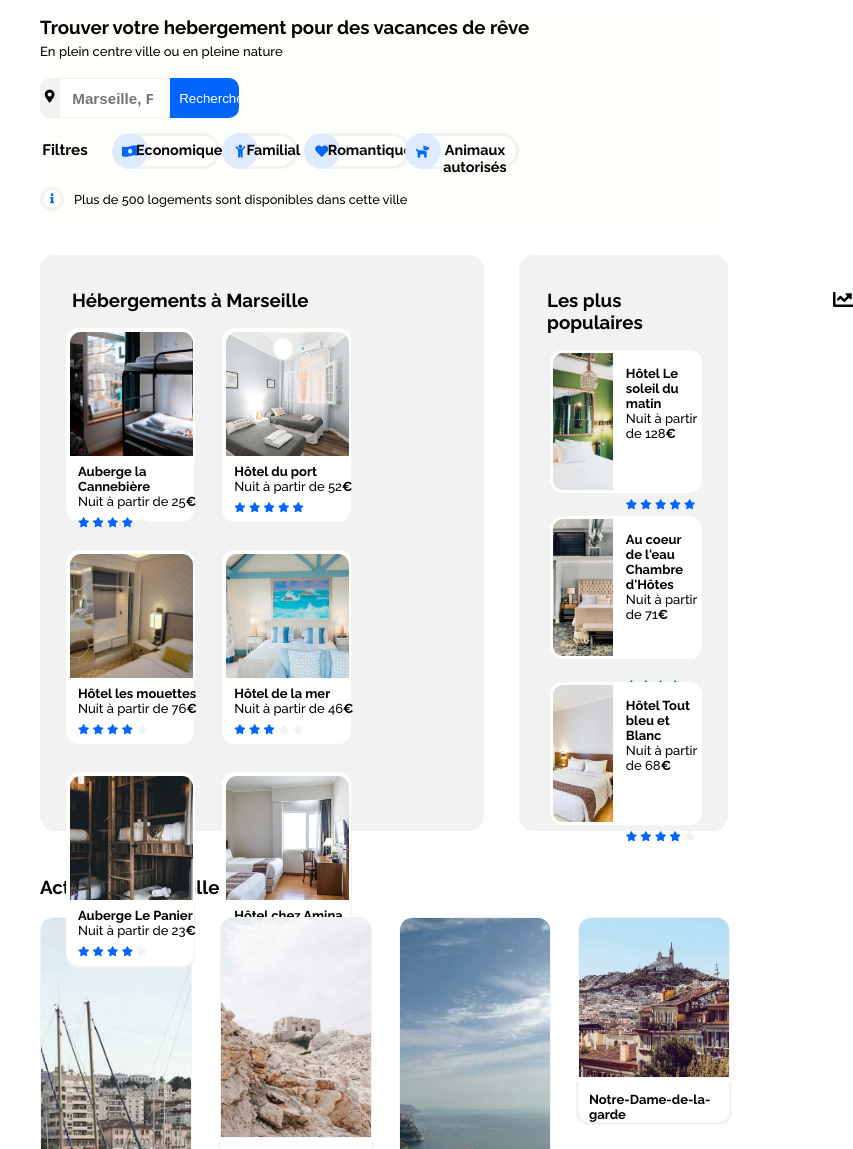
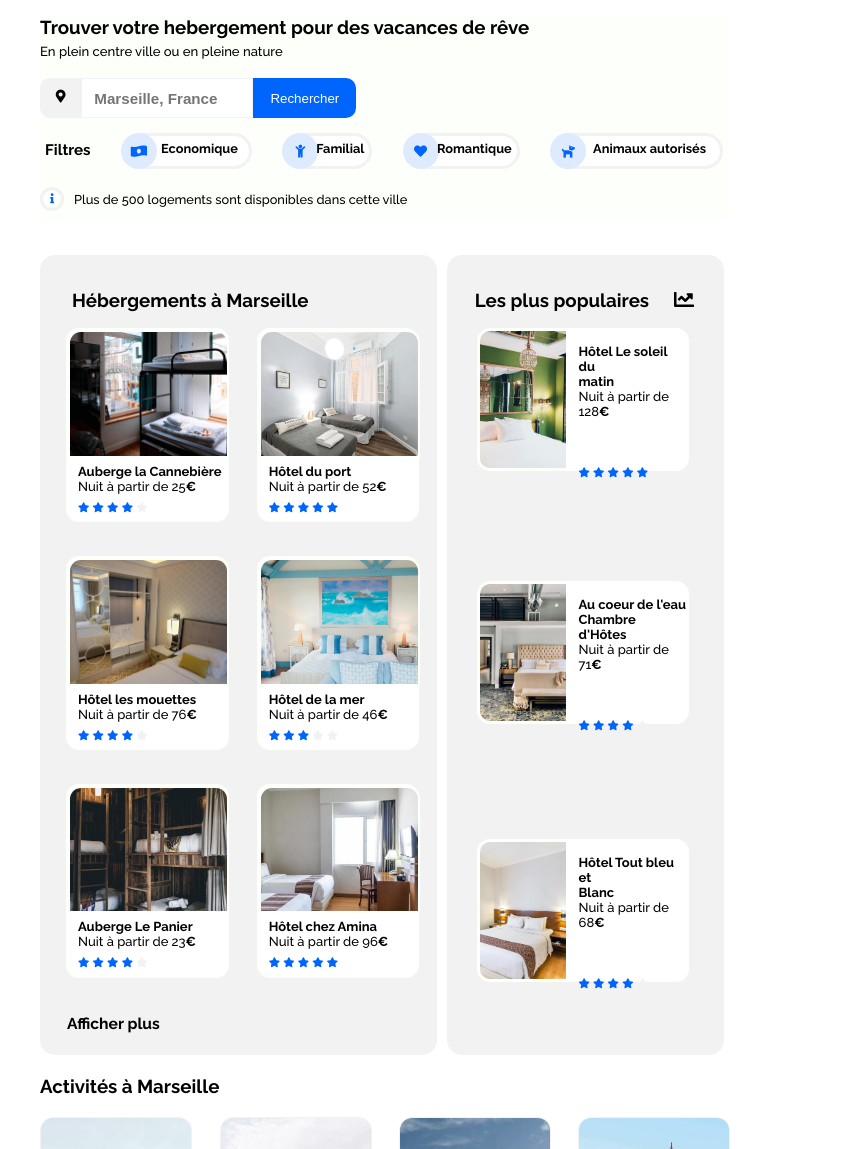
Before and after one commit to Masamba-Chris/ChristopheMasamba_02_11052021, a plain HTML site: page index.html in a window 768 px wide. Shown: the part 103-1252 px from the top of the page, 853 px wide, since content can reach past the window. Drawn offline with Linux system fonts and the light colour scheme.

Commit message:
Ajout Version tablette

```diff
--- a/styles/accueil.css
+++ b/styles/accueil.css
@@ -220,6 +220,9 @@ body {
 .choix{
 	text-decoration: none;
 	color: black;
+}
+.choix:hover {
+  background-color: gold;
 }
 
 /*================SECTION 02 ===============*/
@@ -529,9 +532,6 @@ footer{
 }
 
 /*============= ADAPTATION RISPONSIVE ==============*/
-
-
-
 @media screen and (max-width: 765px)
 {
  	body{
@@ -760,7 +760,6 @@ footer{
 	#image11, #image12, #image13, #image14, #image15, #image16{
 		width: 90%;
 		margin-left: 4px;
-
 	}
 	#affch{
 		position: relative;
@@ -776,7 +775,6 @@ footer{
 		right: 20px;
 
 	}
-
 	.vieuxport, .pomeg, .frioul, .parc, .notredame, .longch{
 		width: 90%;
 		height: 150px;
@@ -823,18 +821,14 @@ footer{
 	}
 	/*=============== Footer =============*/
 	footer{
-
 		display: block;
 		height: 400px;
-
 	}
-
 	#apropos{
 		width: 100%;
 		position: relative;
 		top: 40px;
 		margin-bottom: 50px;
-
 	}
 	#nosheberg{
 		width: 100%;
@@ -842,7 +836,6 @@ footer{
 		left: 0px;
 		top: 20px;
 		margin-bottom:30px;
-
 	}
 	#assistance{
 		width: 100%;
@@ -850,6 +843,82 @@ footer{
 		top: 20px;
 		left: 0px;
 		margin-bottom: 10px;
-
 	}
 }
+/*===============================================================*/
+@media screen and (min-width: 765px) and (max-width: 950px){
+
+	#iconr{
+		width: 6%;
+	}
+	#champ{
+		width: 25%;
+	}
+	#rechercher{
+		width: 15%;
+	}
+	/*=====================================*/
+	#idf02, #idf04, #idf06, #idf08{
+		font-size: 80%;
+	}
+	.filtre{
+		width: 100%;
+	}
+    /*======================================*/
+	#sect02{
+		width: 94%;
+		height: 800px;
+		display: flex;
+	}
+	.principal{
+		height: 800px;
+		width: 100%;
+	}
+	#hebergements{
+		height: 740px;
+		display: flex;
+		flex-wrap: wrap;
+	}
+	#image11, #image12, #image13, #image14, #image15, #image16{
+		width: 40%;
+	}
+	.legend01{
+		height: 50%;
+		width:120%;
+	}
+    aside{
+		width: 70%;
+		height: 800px;
+		border-radius: 15px;
+		margin-left: 10px;
+	}
+	#pop i{
+		position: relative;
+		left: 25px;
+	}
+	#image21, #image22, #image23{
+		width: 80%;
+		margin-left: 25px;
+	}
+	#image22{
+		position: relative;
+		top: 75px;
+	}
+	#image23{
+		position: relative;
+		top: 167px;
+	}
+	.grise2, .bleu2 {
+		position: relative;
+		top: 45px;
+	}
+	#activ{
+		margin-left:20px;
+		margin-top:20px;
+		margin-bottom: 15px;
+	}
+	.sect03{
+		margin-top: 20px;
+	}
+
+}
```
